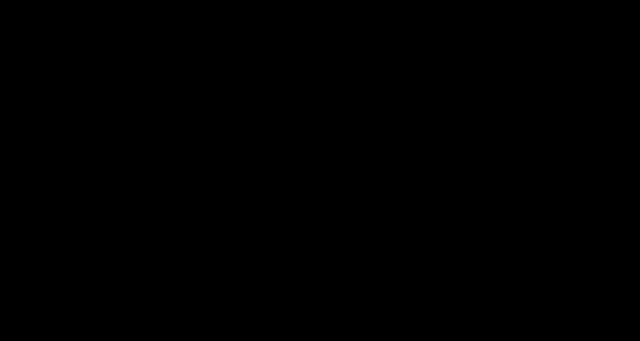
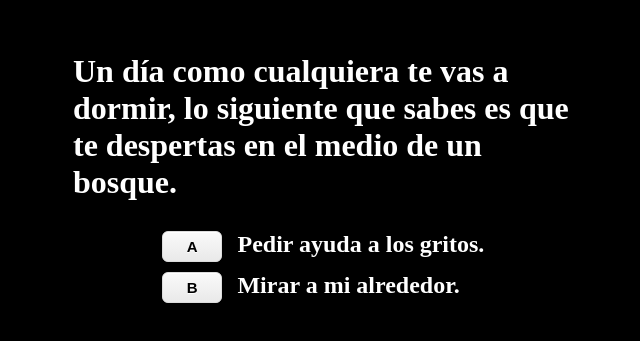
Before and after one commit to Hernandsv01/FE3_PrimerEntregable, a React (Create React App) app: page / in a window 1280 px wide. Shown: the part 187-528 px from the top of the page, without its empty margins (317-957 px from the left). Built offline with nearby package versions, Linux system fonts and the light colour scheme; a web font is replaced by a local one.

Commit message:
Progreso funcional pero sin fin controlado

```diff
--- a/public/index.html
+++ b/public/index.html
@@ -12,9 +12,9 @@
     />
   </head>
   <body>
-    <noscript
-      >Necesitas habilitar javascript para ver esta aplicación.</noscript
-    >
+    <noscript>
+      Necesitas habilitar javascript para ver esta aplicación.
+    </noscript>
     <div id="root"></div>
   </body>
 </html>
--- a/src/App.js
+++ b/src/App.js
@@ -1,6 +1,9 @@
+import Layout from "./components/Layout";
+
 function App() {
   return (
     <div className="App">
+      <Layout/>
     </div>
   );
 }
--- /dev/null
+++ b/src/components/Layout.jsx
@@ -0,0 +1,40 @@
+import { Component } from "react"
+import Text from "./Text"
+import Opcion from "./Opcion"
+
+export default class Layout extends Component{
+    constructor(props){
+        super(props);
+        this.state = {
+            idActual: 1,
+            opcion: ""
+        }
+        this.nextId = this.nextId.bind(this);
+        this.setOption = this.setOption.bind(this);
+    }
+    nextId(){
+        this.setState({
+            idActual: (this.state.idActual+1)
+        });
+    }
+    setOption(opcionElegida){
+        this.setState({
+            opcion: opcionElegida
+        });
+    }
+    render(){
+        return (
+            <div className="layout">
+                <Text id={this.state.idActual+this.state.opcion}/>
+                <div className="opciones" id={this.state.idActual} opcion={this.state.opcion}>
+                    <Opcion opcion="A" id={this.state.idActual+this.state.opcion} nextId={this.nextId} setOption={this.setOption}/>
+                    <Opcion opcion="B" id={this.state.idActual+this.state.opcion} nextId={this.nextId} setOption={this.setOption}/>
+                </div>
+                <div className="recordatorio">
+                    {/* <SelAnterior/>
+                    <Historial/> */}
+                </div>
+            </div>
+        );
+    }
+}
--- /dev/null
+++ b/src/components/Opcion.jsx
@@ -0,0 +1,22 @@
+import { Component } from "react";
+import data from "./data.json";
+
+export default class Opcion extends Component{
+    constructor(props){
+        super(props);
+        this.handleButtonClick = this.handleButtonClick.bind(this);
+    }
+    handleButtonClick(e){
+        e.preventDefault();
+        this.props.nextId();
+        this.props.setOption(this.props.opcion.toLowerCase());
+    }
+    render(){
+        return (
+            <div className="opcion">
+                <button id={this.props.opcion} className="botones" onClick={this.handleButtonClick}>{this.props.opcion}</button>
+                <h2>{data.find(e => e.id === this.props.id).opciones[this.props.opcion.toLowerCase()]}</h2>
+            </div>
+        )
+    }
+}
--- /dev/null
+++ b/src/components/Text.jsx
@@ -0,0 +1,12 @@
+import { Component } from "react";
+import data from "./data.json";
+
+export default class Text extends Component {
+    render(){
+        return (
+            <>
+                <h1 className="historia">{data.find(e => e.id === this.props.id).historia}</h1>
+            </>
+        );
+    }
+}
```
Also changed, not shown: 1 other file (tests, documents, lock files or other folders).
